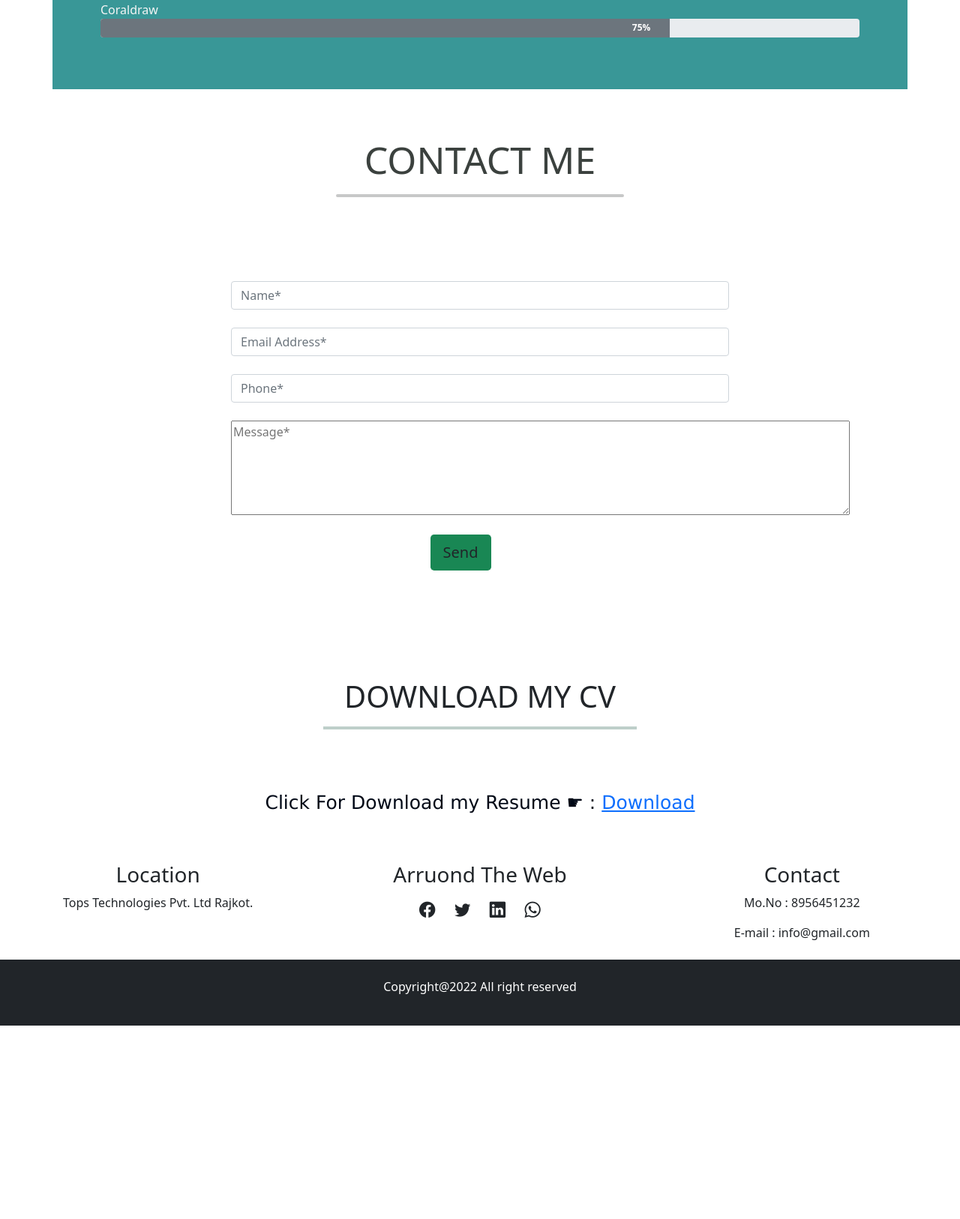
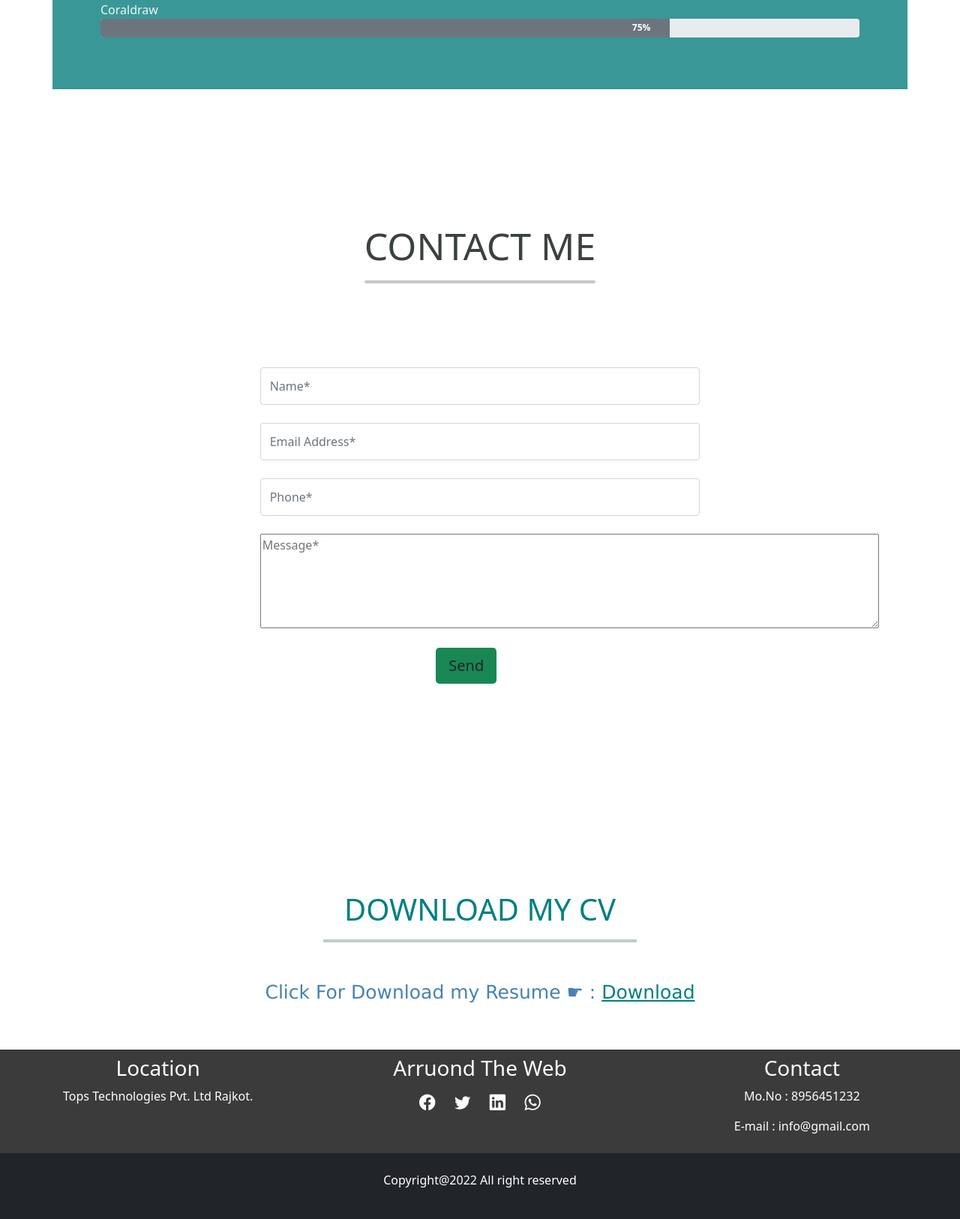
Before and after one commit to Jignapatel01/http-github.com-jignapatel01-phpmwf_1pm, a PHP site: page /Myportfolio/index.html in a window 1280 px wide. Shown: the part 3387-5013 px from the top of the page at 75% size. Before the commit the page ends 4755 px from the top, so only its background shows below. Run offline with PHP 8.4, Linux system fonts and the light colour scheme; some libraries are stand-ins or nearby versions.

Commit message:
Update style.css

```diff
--- a/module 1/Myportfolio/css/style.css
+++ b/module 1/Myportfolio/css/style.css
@@ -79,6 +79,30 @@ body
 {
     font-size: 25px;
     font-family:'Lucida Sans', 'Lucida Sans Regular', 'Lucida Grande', 'Lucida Sans Unicode', Geneva, Verdana, sans-serif;
-    margin-top: 8%;
-    color: rgb(0, 8, 22);
+    margin-top: 5%;
+    color: steelblue;
 }
+.cv a
+{
+    color:teal;
+}
+.form-control
+{
+   padding: 12px;
+}
+#contact
+{
+    padding: 10%;
+}
+#dwnldcv
+{
+    padding: 5px;
+    color: teal;
+
+}
+#footer-above
+{
+    background-color: rgb(59, 59, 59);
+    color: white;
+
+}
```
